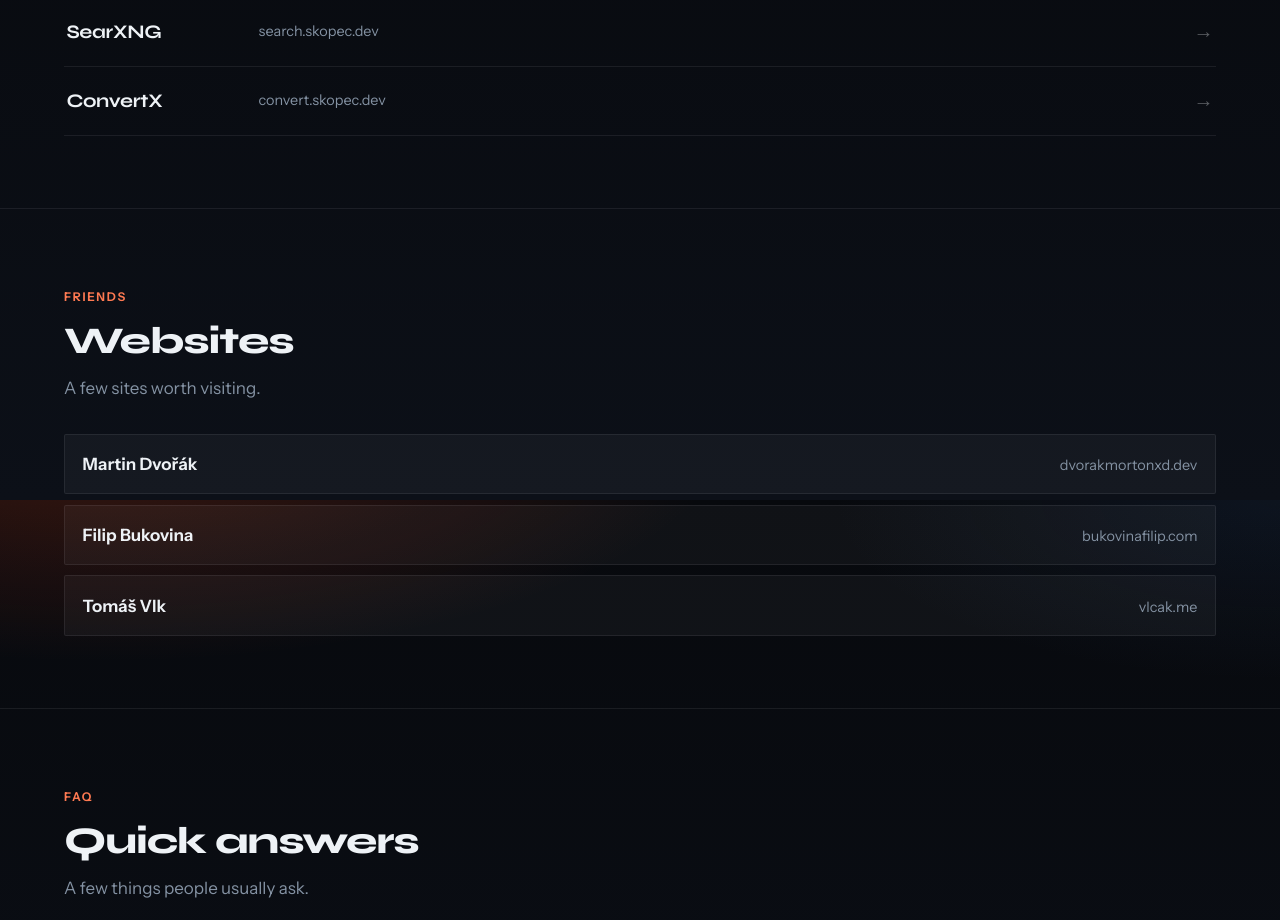
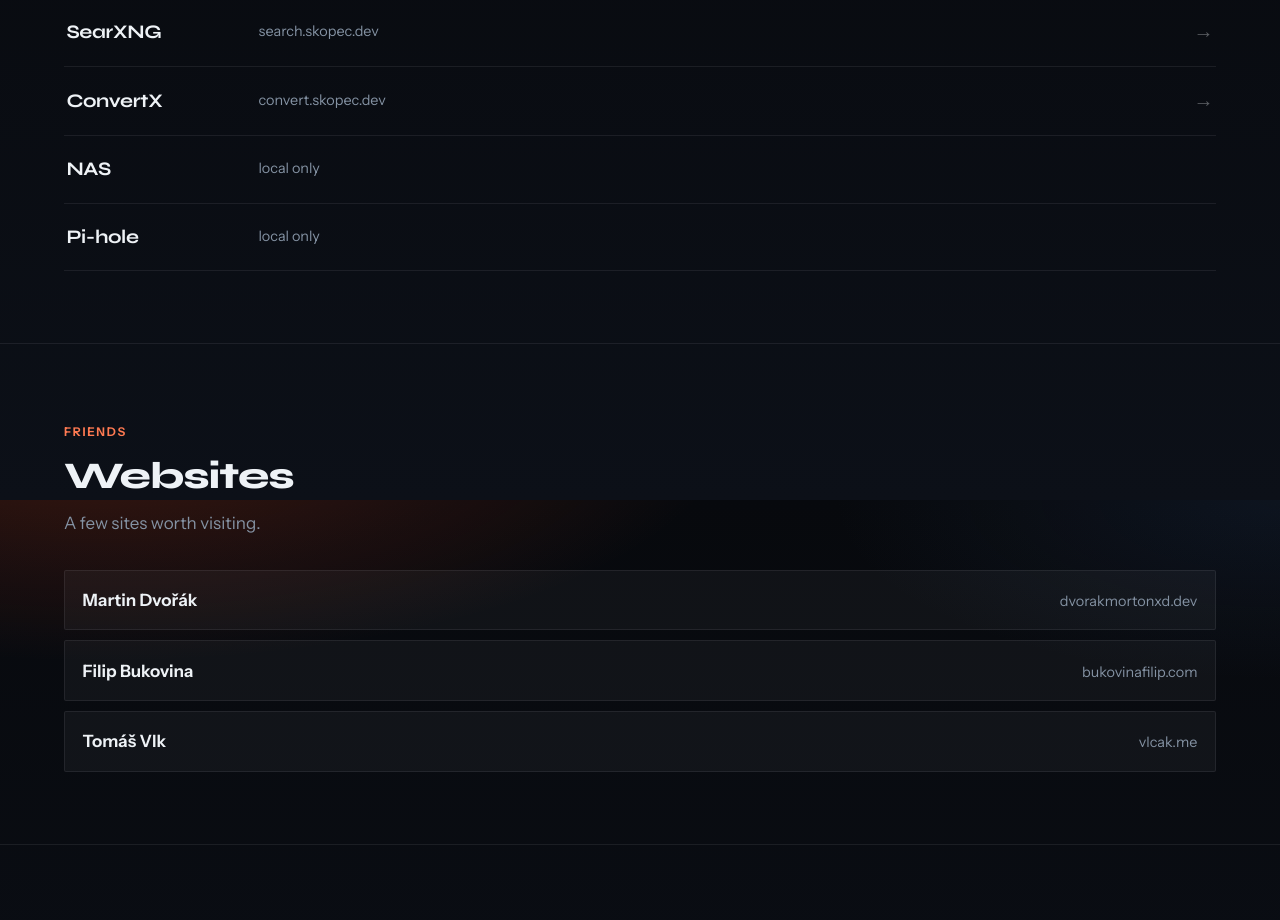
Before and after one commit to pepaskopec-blip/skopec.dev, a plain HTML site: page index.html in a window 1280 px wide. Shown: the part 1100-2020 px from the top of the page. Drawn offline with Linux system fonts and the light colour scheme.

Commit message:
Add 2 services

```diff
--- a/index.html
+++ b/index.html
@@ -209,6 +209,18 @@
               <span class="service-arrow" aria-hidden="true">→</span>
             </a>
           </li>
+          <li>
+            <div class="service-item">
+              <span class="service-name">NAS</span>
+              <span class="service-host">local only</span>
+            </div>
+          </li>
+          <li>
+            <div class="service-item">
+              <span class="service-name">Pi-hole</span>
+              <span class="service-host">local only</span>
+            </div>
+          </li>
         </ul>
       </div>
     </section>
--- a/style.css
+++ b/style.css
@@ -377,7 +377,8 @@
   border-top: 1px solid var(--line-strong);
 }
 
-.service-list a {
+.service-list a,
+.service-item {
   display: grid;
   grid-template-columns: minmax(0, 1fr) auto;
   grid-template-rows: auto auto;
@@ -431,7 +432,8 @@
 }
 
 @media (min-width: 640px) {
-  .service-list a {
+  .service-list a,
+  .service-item {
     grid-template-columns: 11rem minmax(0, 1fr) auto;
     grid-template-rows: auto;
   }
```
